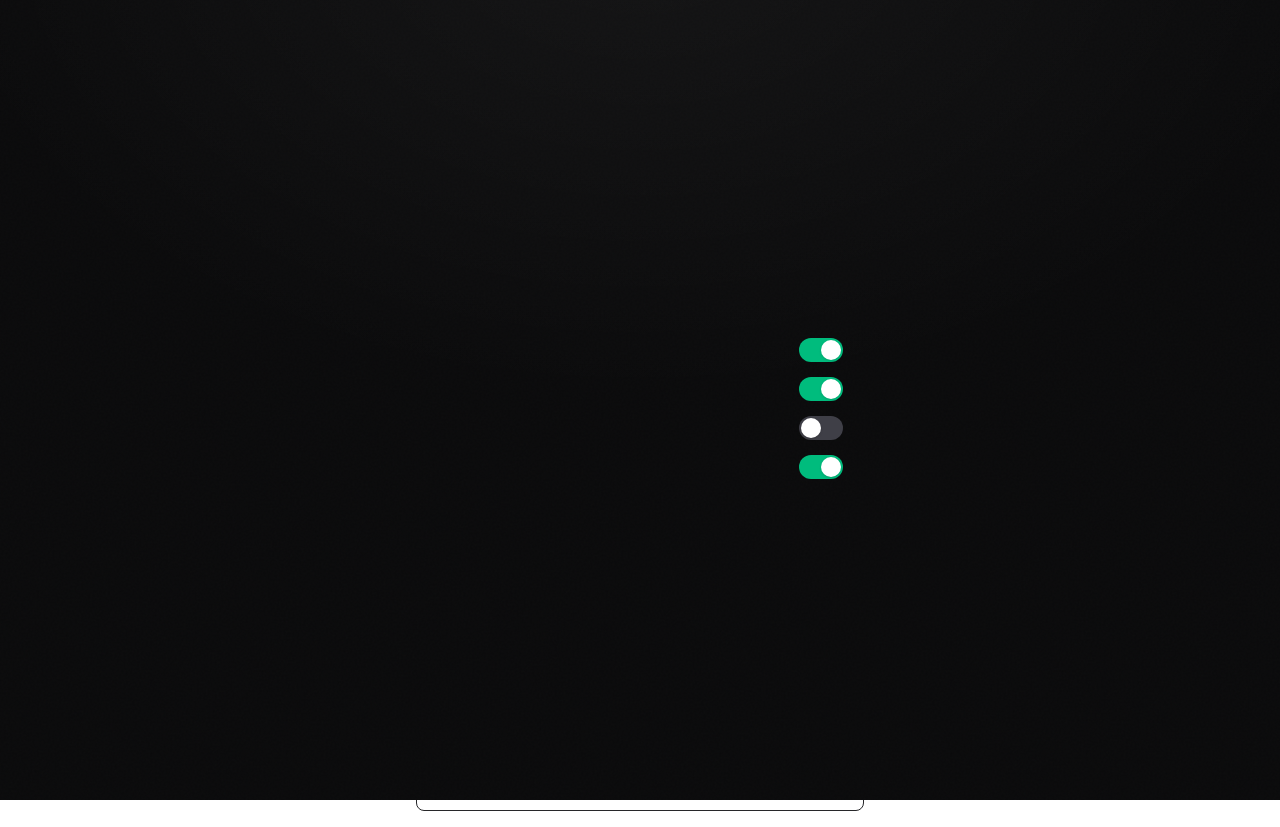
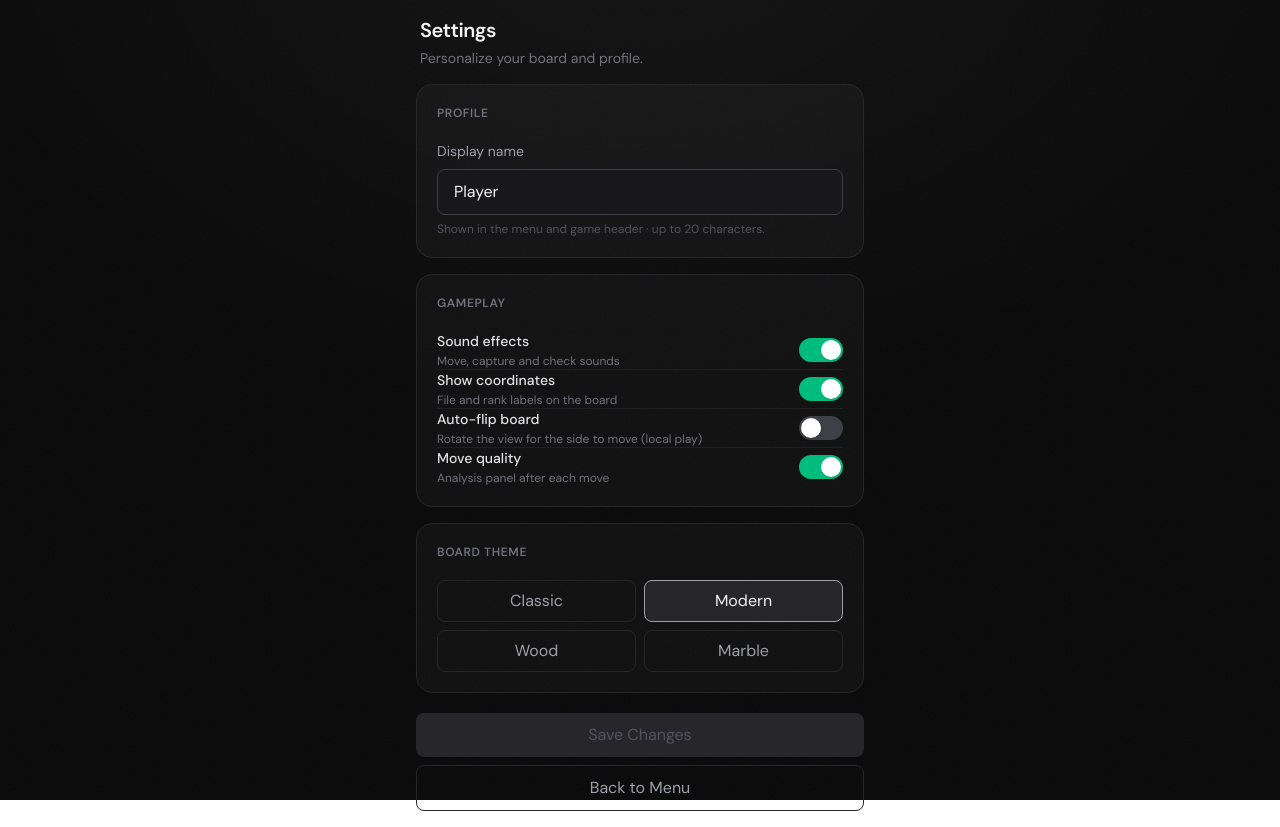
Before and after one commit to dummyac76y-cyber/Chess4fun, a React (Vite) app: page / in a window 1280 px wide. Both pictures are taken after a click on the button "Game settings". Built offline with nearby package versions, Linux system fonts and the light colour scheme; no server answers.

Commit message:
Keep settings screen above the decorative backdrop

```diff
--- a/src/components/Settings.tsx
+++ b/src/components/Settings.tsx
@@ -66,7 +66,7 @@ export function Settings({ settings, onSettingsChange, onBack }: SettingsProps)
 
   return (
     <div className="min-h-screen flex items-center justify-center p-4">
-      <div className="w-full max-w-md space-y-4">
+      <div className="relative z-10 w-full max-w-md space-y-4">
         <header className="px-1">
           <h1 className="text-xl font-semibold tracking-tight text-zinc-100">Settings</h1>
           <p className="text-sm text-zinc-500 mt-1">Personalize your board and profile.</p>
```
